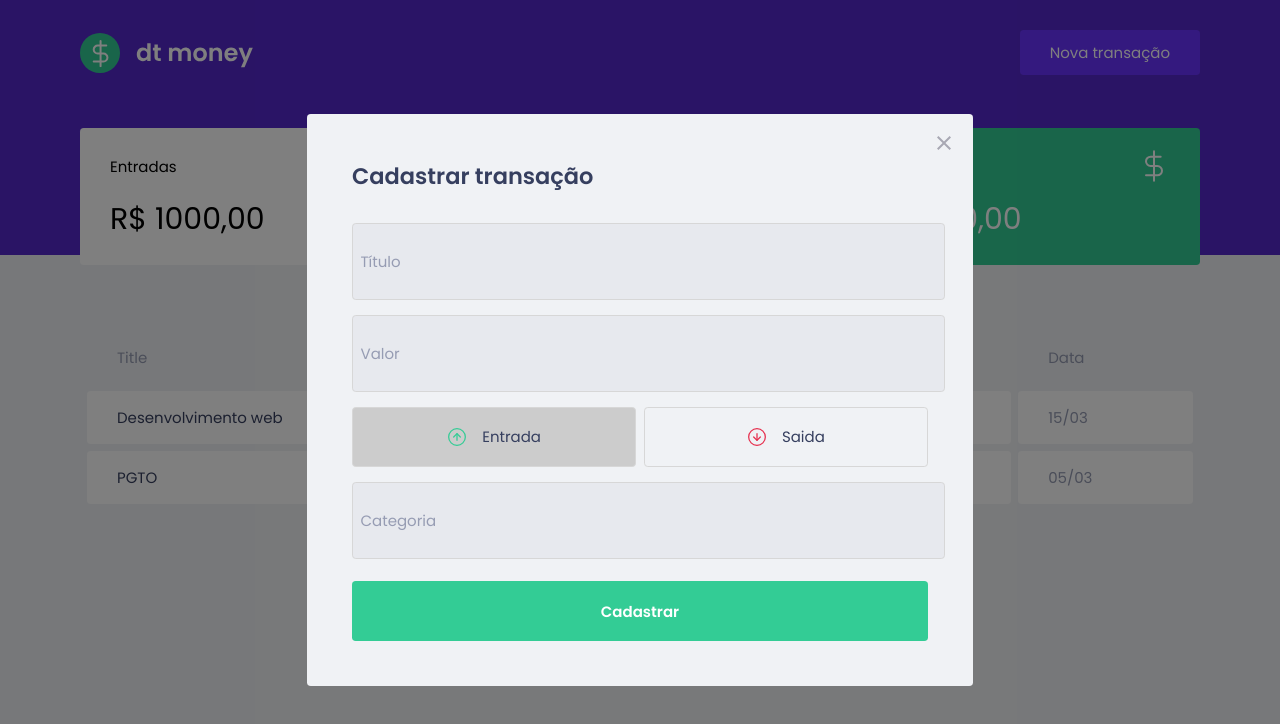
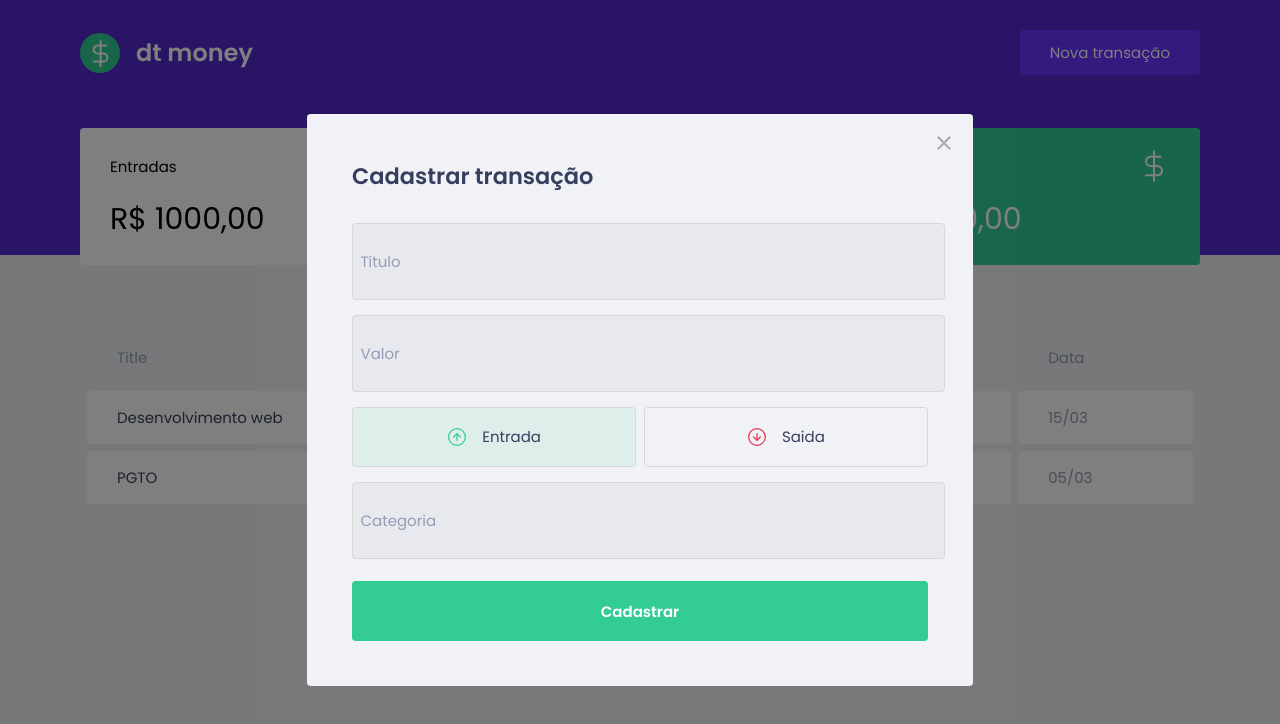
Before and after one commit to anddreluis2/gerenciadorDeCustos, a React (Vite) app: page / in a window 1280 px wide. Both pictures are taken after a click on the button "Nova transação". Shown: the top 724 px of the page. Built offline with nearby package versions, Linux system fonts and the light colour scheme; no server answers; what miragejs would draw is missing.

Commit message:
cores nos botoes

```diff
--- a/package.json
+++ b/package.json
@@ -12,6 +12,7 @@
     "js": "^0.1.0",
     "mirage": "^0.0.7",
     "miragejs": "^0.1.43",
+    "polished": "^4.1.4",
     "react": "^17.0.2",
     "react-dom": "^17.0.2",
     "react-modal": "^3.14.4",
--- a/src/components/NewTransactionModal/index.tsx
+++ b/src/components/NewTransactionModal/index.tsx
@@ -43,6 +43,7 @@
                         type='button'
                         onClick={() => { setType('deposit') }}
                         isActive={type === 'deposit'}
+                        activeColor='green'
                     >
                         <img src={IncomeImg} alt='Botão de entrada' />
                         <span>Entrada</span>
@@ -52,6 +53,7 @@
                         type='button'
                         onClick={() => { setType('withdraw') }}
                         isActive={type === 'withdraw'}
+                        activeColor='red'
                     >
                         <img src={OutcomeImg} alt='Botão de saida' />
                         <span>Saida</span>
--- a/src/components/NewTransactionModal/style.ts
+++ b/src/components/NewTransactionModal/style.ts
@@ -1,4 +1,5 @@
 import styled from "styled-components";
+import { darken, transparentize } from "polished";
 
 
 export const Container = styled.form`
@@ -52,13 +53,19 @@
 `
 interface RadioBoxProps {
     isActive: boolean,
+    activeColor: 'green' | 'red',
+}
+
+const colors = {
+    green: '#33CC95',
+    red: '#E52E4D',
 }
 
 export const RadioBox = styled.button<RadioBoxProps>`
     height: 4rem;
     border: 1px solid #d7d7d7;
     border-radius: 0.25rem;
-    background: ${(props) => props.isActive ? '#ccc' : 'transparent'};
+    background: ${(props) => props.isActive ? transparentize(0.9, colors[props.activeColor]) : 'transparent'};
     display: flex;
     align-items: center;
     justify-content: center;
```
Also changed, not shown: 1 other file (tests, documents, lock files or other folders).
